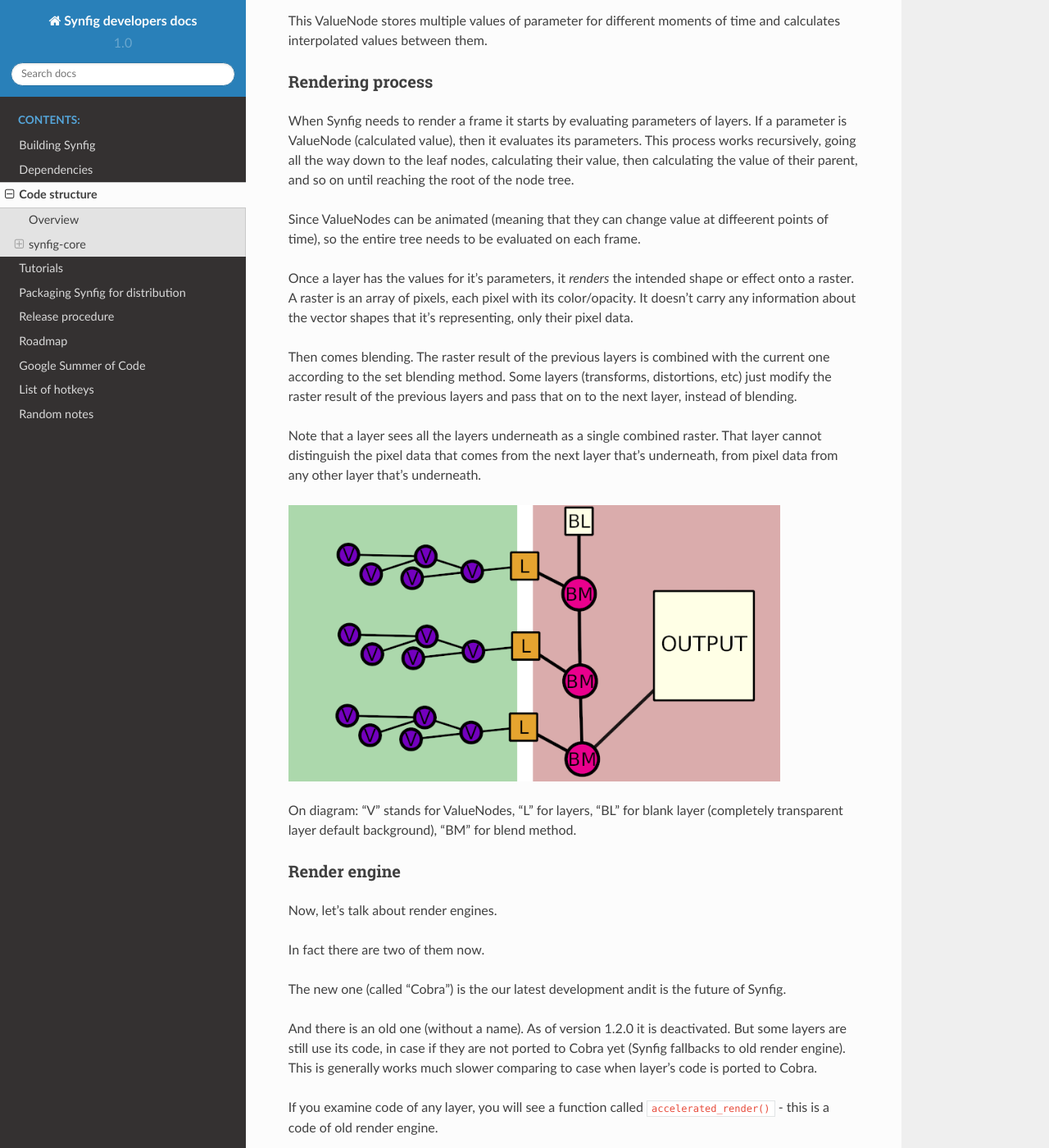
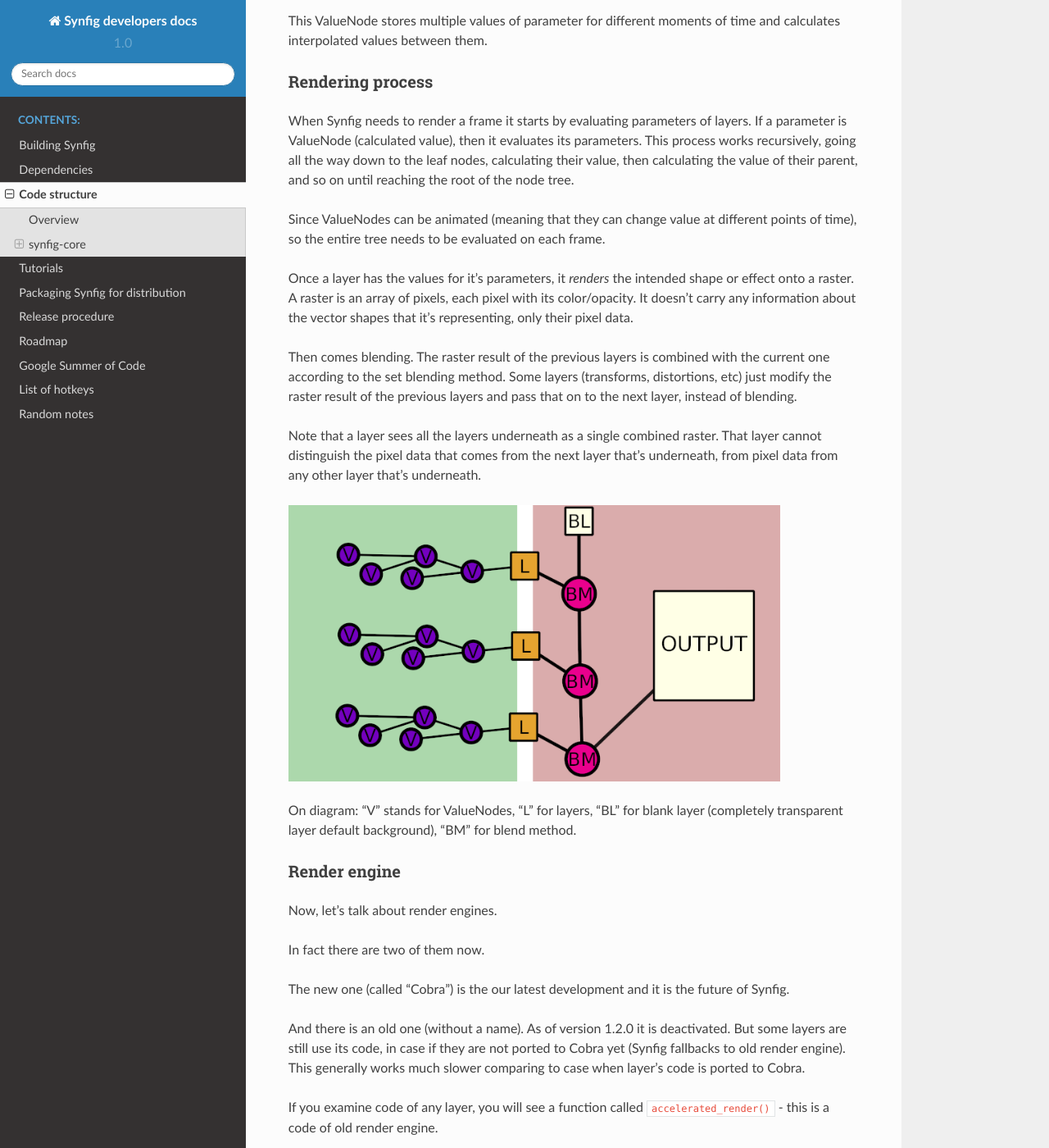
Before and after one commit to synfig/synfig-docs-dev, a Sphinx documentation site: the page built from docs/common/structure.rst, in a window 1280 px wide and 1400 px high, scrolled down 4714 px. Shown: the whole window at 82% size. Built offline with Sphinx 7.4.7 and the Read the Docs theme 2.0.0, drawn with Linux system fonts in a browser that asks for light colours; some of the changed text lies outside the part shown.

Commit message:
Some minor fix

````diff
--- a/docs/common/structure.rst
+++ b/docs/common/structure.rst
@@ -59,7 +59,7 @@ The basic building block in Synfig is **Layer**.
 
    ``synfig-core/src/synfig/layer.cpp``
 
-Layer either displays some graphical information on the screen (circle, line, text, etc.), or does some transformation of graphic information *under* it - i.e. acts as **filter** (blur, translation, noise distortion, etc.).
+Layer either displays some graphical information on the screen (circle, line, text, etc.) or does some transformation of graphic information *under* it - i.e. acts as **filter** (blur, translation, noise distortion, etc.).
 
 .. note::
 
@@ -176,7 +176,7 @@ Rendering process
 
 When Synfig needs to render a frame it starts by evaluating parameters of layers. If a parameter is ValueNode (calculated value), then it evaluates its parameters. This process works recursively, going all the way down to the leaf nodes, calculating their value, then calculating the value of their parent, and so on until reaching the root of the node tree.
 
-Since ValueNodes can be animated (meaning that they can change value at diffeerent points of time), so the entire tree needs to be evaluated on each frame.
+Since ValueNodes can be animated (meaning that they can change value at different points of time), so the entire tree needs to be evaluated on each frame.
 
 Once a layer has the values for it's parameters, it *renders* the intended shape or effect onto a raster. A raster is an array of pixels, each pixel with its color/opacity. It doesn't carry any information about the vector shapes that it's representing, only their pixel data.
 
@@ -196,9 +196,9 @@ Now, let's talk about render engines.
 
 In fact there are two of them now.
 
-The new one (called "Cobra") is the our latest development andit is the future of Synfig.
+The new one (called "Cobra") is the our latest development and it is the future of Synfig.
 
-And there is an old one (without a name). As of version 1.2.0 it is deactivated. But some layers are still use its code, in case if they are not ported to Cobra yet (Synfig fallbacks to old render engine). This is generally works much slower comparing to case when layer's code is ported to Cobra.
+And there is an old one (without a name). As of version 1.2.0 it is deactivated. But some layers are still use its code, in case if they are not ported to Cobra yet (Synfig fallbacks to old render engine). This generally works much slower comparing to case when layer's code is ported to Cobra.
 
 If you examine code of any layer, you will see a function called ``accelerated_render()`` - this is a code of old render engine.
 
@@ -260,7 +260,7 @@ In the same fashion, we can do Gaussian blur operation with straight-forward CPU
 
 So, all tasks are grouped by implementation method, forming a Sub-Engines.
 
-Currently we have 2 sub-engines - "software" (the main one, all tasks done with calculations on CPU) and "opengl" (all tasks are hardware-accelerated using OpenGL, it is currently broken).
+Currently we have 2 sub-engines - "software" (the main one, all tasks done with calculations on CPU) and "OpenGL" (all tasks are hardware-accelerated using OpenGL, it is currently broken).
 
 * Software Sub-Engine - ```synfig-core/src/synfig/rendering/software/```
 * Tasks of Software Sub-Engine - ```synfig-core/src/synfig/rendering/software/task/```
````
Also changed, not shown: other parts of docs/common/structure.rst (+4 -4 lines).
